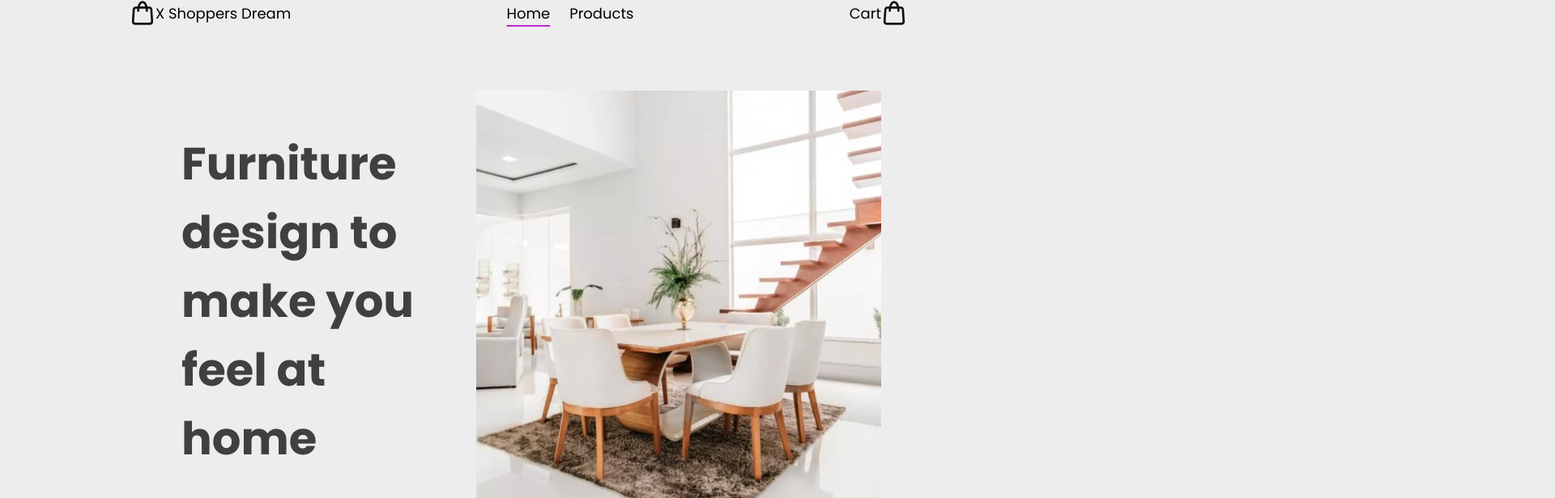
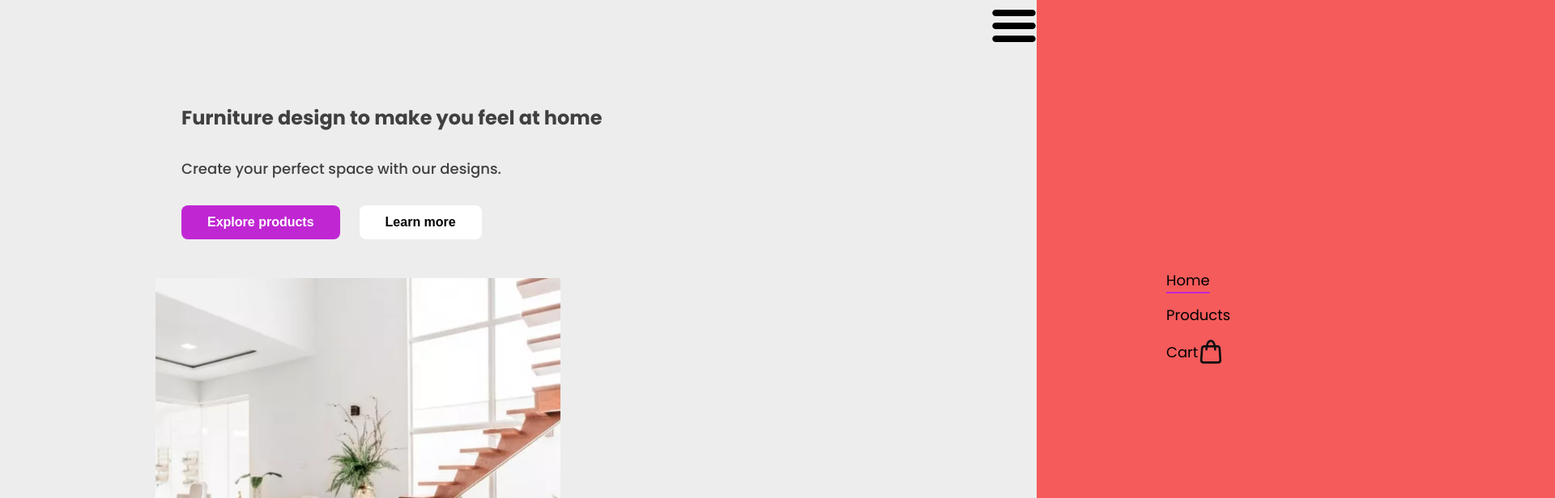
Before and after one commit to dariojularic/x-shopper-dream-e-commerce, a React (Vite) app: page / in a window 1280 px wide. Shown: the top 616 px of the page at 81% size, 1920 px wide, since content can reach past the window. Built offline with nearby package versions, Linux system fonts and the light colour scheme.

Commit message:
Add style

```diff
--- a/src/layouts/navbar/Navbar.css
+++ b/src/layouts/navbar/Navbar.css
@@ -47,7 +47,11 @@ nav {
   text-decoration-thickness: 0.2rem;
 }
 
-@media (max-width: 800px) {
+.burger-btn-container {
+  display: none;
+}
+
+@media (max-width: 80rem) {
   nav {
     width: 100%;
     height: 100vh;
@@ -73,4 +77,11 @@ nav {
   .navbar-link {
     margin-bottom: 1.6rem;
   }
+
+  .burger-btn-container {
+    display: flex;
+    position: absolute;
+    top: 0;
+    left: -6rem;
+  }
 }
--- a/src/layouts/navbar/Navbar.tsx
+++ b/src/layouts/navbar/Navbar.tsx
@@ -20,6 +20,10 @@ function Navbar() {
   return (
     <header>
       <nav>
+        <div className="burger-btn-container">
+          <img src="src/assets/burger-menu.png" alt="" />
+        </div>
+
         <div className="logo-container">
           <Link className="navbar-link" to="/" onClick={() => handleClick("Home")}>
             {/* <svg></svg> */}
--- a/src/pages/Home/Home.css
+++ b/src/pages/Home/Home.css
@@ -82,3 +82,20 @@ section {
   font-weight: 500;
   margin-top: 0;
 }
+
+@media (max-width: 80rem) {
+  .first-section {
+    display: block;
+  }
+
+  .home-h1 {
+    font-size: 2.4rem;
+    font-weight: 700;
+    margin: 0;
+  }
+
+  .home-h2 {
+    font-size: 1.8rem;
+    font-weight: 500;
+  }
+}
```
Also changed, not shown: src/assets/burger-menu.png (added).
